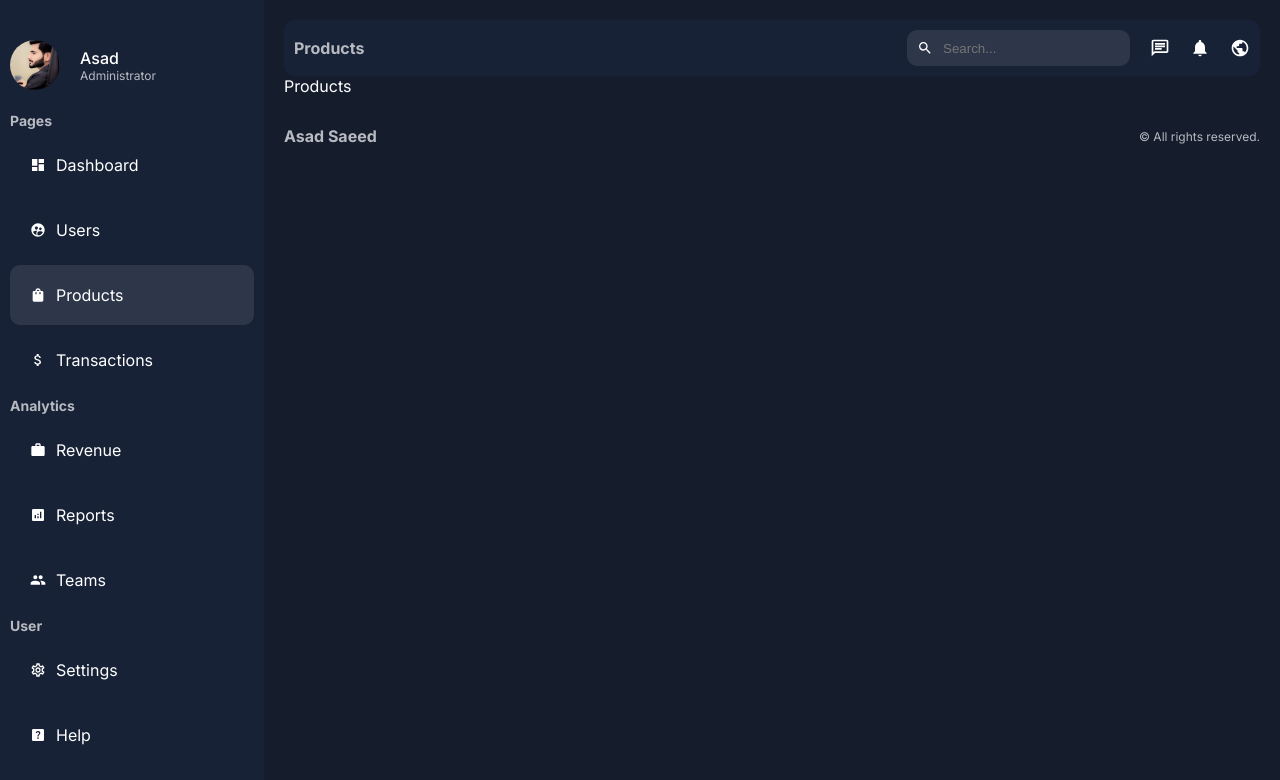
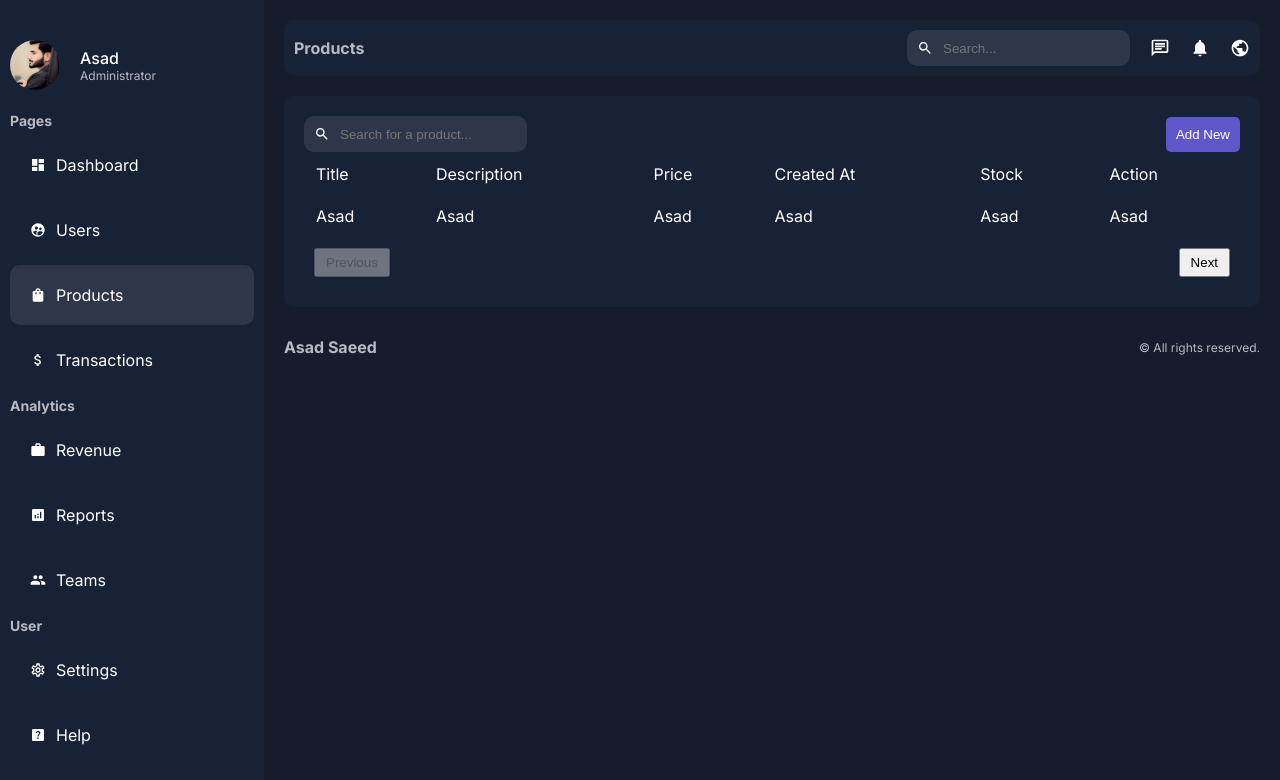
Before and after one commit to Asad-Saeed/Next.js-14-Admin-Dashboard, a Next.js app: page /dashboard/products in a window 1280 px wide. Shown: the top 780 px of the page. Built offline with nearby package versions, Linux system fonts and the light colour scheme.

Commit message:
feat: Design Users and Products page

```diff
--- a/src/app/dashboard/products/page.jsx
+++ b/src/app/dashboard/products/page.jsx
@@ -1,9 +1,42 @@
-import React from 'react'
-
+import React from "react";
+import Pagination from "@/app/ui/dashboard/pagination/pagination";
+import styles from "@/app/ui/dashboard/products/products.module.css";
+import Search from "@/app/ui/dashboard/search/search";
+import Link from "next/link";
 const Products = () => {
   return (
-    <div>Products</div>
-  )
-}
+    <div className={styles.container}>
+      <div className={styles.top}>
+        <Search placeholder="Search for a product..." />
+        <Link href="/dashboard/users/add">
+          <button className={styles.addButton}>Add New</button>
+        </Link>
+      </div>
+      <table className={styles.table}>
+        <thead>
+          <tr>
+            <td>Title</td>
+            <td>Description</td>
+            <td>Price</td>
+            <td>Created At</td>
+            <td>Stock</td>
+            <td>Action</td>
+          </tr>
+        </thead>
+        <tbody>
+          <tr>
+            <td>Asad</td>
+            <td>Asad</td>
+            <td>Asad</td>
+            <td>Asad</td>
+            <td>Asad</td>
+            <td>Asad</td>
+          </tr>
+        </tbody>
+      </table>
+      <Pagination />
+    </div>
+  );
+};
 
-export default Products
+export default Products;
--- /dev/null
+++ b/src/app/ui/dashboard/pagination/pagination.jsx
@@ -0,0 +1,15 @@
+"use client";
+import styles from "./pagination.module.css";
+
+const Pagination = () => {
+  return (
+    <div className={styles.container}>
+      <button className={styles.button} disabled>
+        Previous
+      </button>
+      <button className={styles.button}>Next</button>
+    </div>
+  );
+};
+
+export default Pagination;
--- /dev/null
+++ b/src/app/ui/dashboard/pagination/pagination.module.css
@@ -0,0 +1,14 @@
+.container{
+    padding: 10px;
+    display: flex;
+    justify-content: space-between;
+  }
+
+  .button{
+    padding: 5px 10px;
+    cursor: pointer;
+  }
+
+  .button:disabled{
+    cursor: not-allowed;
+  }
--- /dev/null
+++ b/src/app/ui/dashboard/products/products.module.css
@@ -0,0 +1,61 @@
+.container{
+    background-color: var(--bgSoft);
+    padding: 20px;
+    border-radius: 10px;
+    margin-top: 20px;
+  }
+
+  .top{
+    display: flex;
+    align-items: center;
+    justify-content: space-between;
+  }
+
+  .addButton{
+    padding: 10px;
+    background-color: #5d57c9;
+    color: var(--text);
+    border: none;
+    border-radius: 5px;
+    cursor: pointer;
+  }
+
+  .table{
+    width: 100%;
+  }
+
+  .table td{
+    padding: 10px;
+  }
+
+  .product{
+    display: flex;
+    align-items: center;
+    gap: 10px;
+  }
+
+  .productImage{
+    border-radius: 50%;
+    object-fit: cover;
+  }
+
+  .buttons{
+    display: flex;
+    gap: 10px;
+  }
+
+  .button{
+    padding: 5px 10px;
+    border-radius: 5px;
+    color: var(--text);
+    border: none;
+    cursor: pointer;
+  }
+
+  .view{
+    background-color: teal;
+  }
+
+  .delete{
+    background-color: crimson;
+  }
--- /dev/null
+++ b/src/app/ui/dashboard/search/search.jsx
@@ -0,0 +1,15 @@
+"use client";
+
+import { MdSearch } from "react-icons/md";
+import styles from "./search.module.css";
+
+const Search = ({ placeholder }) => {
+  return (
+    <div className={styles.container}>
+      <MdSearch />
+      <input type="text" placeholder={placeholder} className={styles.input} />
+    </div>
+  );
+};
+
+export default Search;
--- /dev/null
+++ b/src/app/ui/dashboard/search/search.module.css
@@ -0,0 +1,16 @@
+.container {
+    display: flex;
+    align-items: center;
+    gap: 10px;
+    background-color: #2e374a;
+    padding: 10px;
+    border-radius: 10px;
+    width: max-content;
+  }
+
+  .input {
+    background-color: transparent;
+    border: none;
+    color: var(--text);
+    outline: none;
+  }
--- /dev/null
+++ b/src/app/ui/dashboard/users/users.module.css
@@ -0,0 +1,61 @@
+.container{
+    background-color: var(--bgSoft);
+    padding: 20px;
+    border-radius: 10px;
+    margin-top: 20px;
+  }
+
+  .top{
+    display: flex;
+    align-items: center;
+    justify-content: space-between;
+  }
+
+  .addButton{
+    padding: 10px;
+    background-color: #5d57c9;
+    color: var(--text);
+    border: none;
+    border-radius: 5px;
+    cursor: pointer;
+  }
+
+  .table{
+    width: 100%;
+  }
+
+  .table td{
+    padding: 10px;
+  }
+
+  .user{
+    display: flex;
+    align-items: center;
+    gap: 10px;
+  }
+
+  .userImage{
+    border-radius: 50%;
+    object-fit: cover;
+  }
+
+  .buttons{
+    display: flex;
+    gap: 10px;
+  }
+
+  .button{
+    padding: 5px 10px;
+    border-radius: 5px;
+    color: var(--text);
+    border: none;
+    cursor: pointer;
+  }
+
+  .view{
+    background-color: teal;
+  }
+
+  .delete{
+    background-color: crimson;
+  }
```
Also changed, not shown: src/app/dashboard/users/page.jsx (+43 -6 lines), src/app/ui/dashboard/products/products.jsx (added, +8 -0 lines), src/app/ui/dashboard/users/users.jsx (added, +9 -0 lines).
